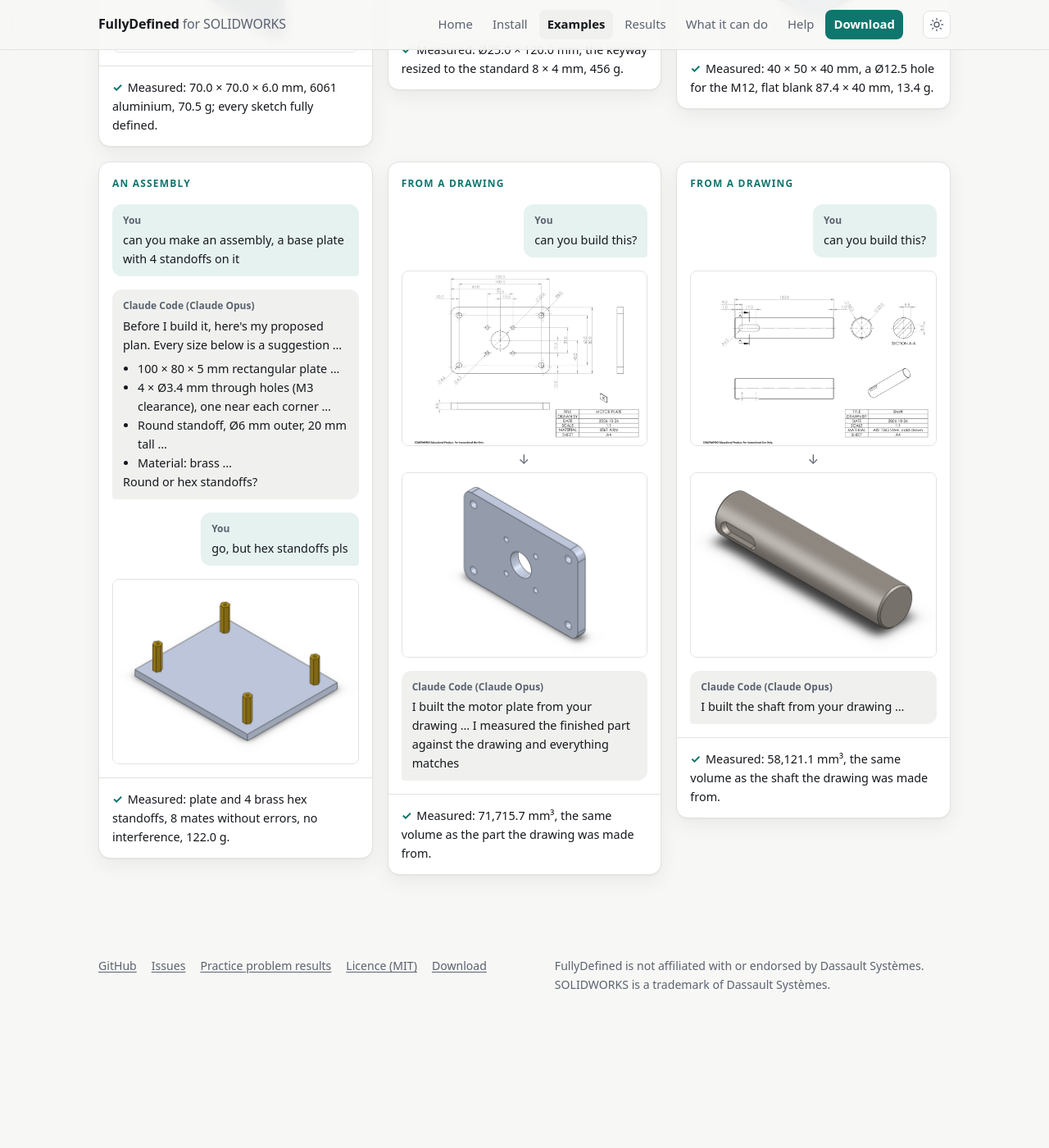
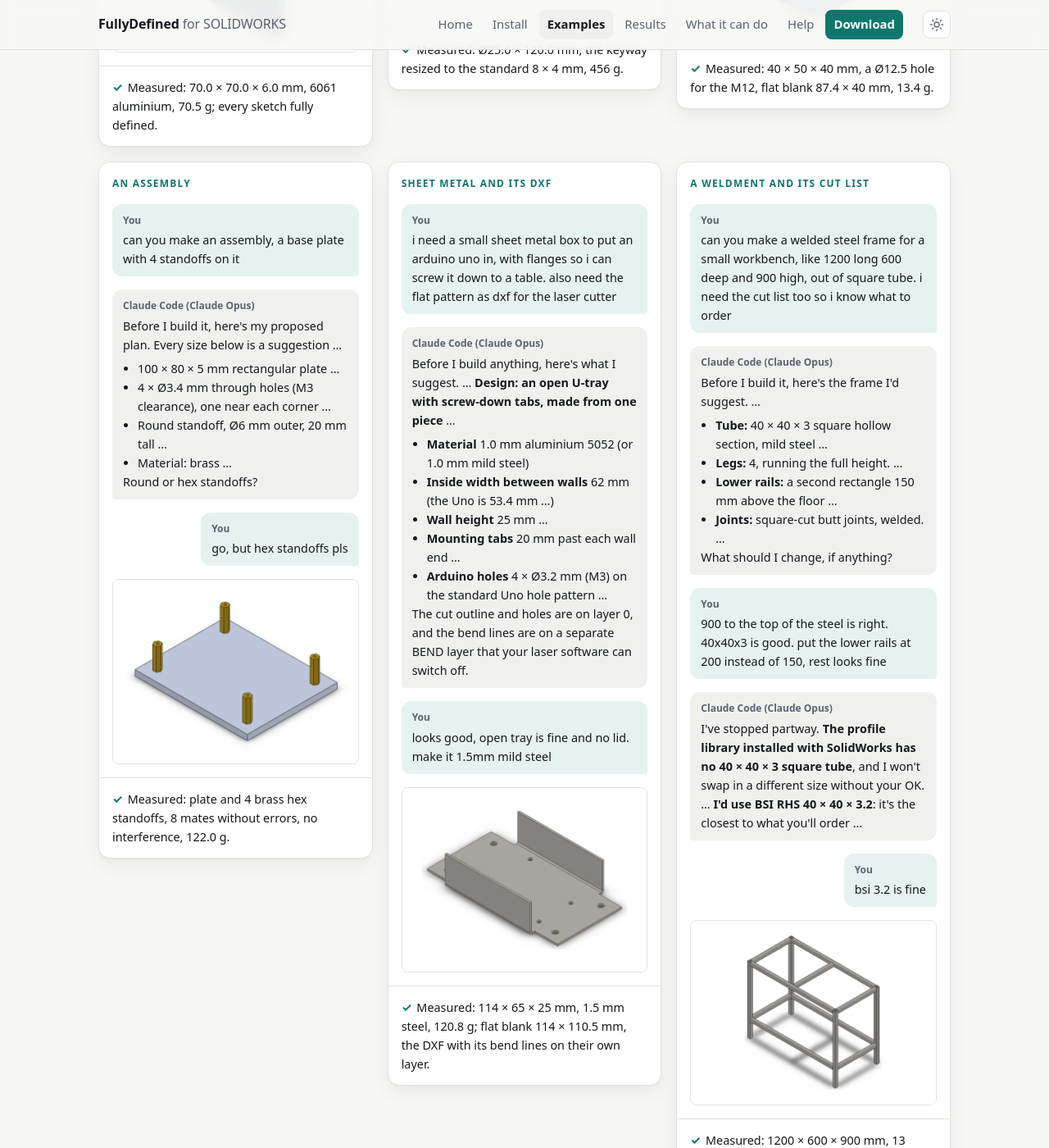
Before and after one commit to adinomyerson/FullyDefined-AI-for-SOLIDWORKS, a Jekyll site: the page built from examples.html, in a window 1280 px wide and 1400 px high, scrolled down 1053 px. Shown: the whole window at 82% size. Built offline with Jekyll 4.4.1, drawn with Linux system fonts in a browser that asks for light colours; before the commit the page ends 2313 px from its top, so only the background shows below that; some of the changed text lies outside the part shown.

Commit message:
Examples: an Arduino tray and its DXF, a workbench frame and its cut list, a door hinge and its assembly drawing

```diff
--- a/examples.html
+++ b/examples.html
@@ -58,6 +58,52 @@ The AI's words are shortened (…), never changed.</p>
   </div>
 
   <div class="example">
+    <p class="kind">Sheet metal and its DXF</p>
+    <div class="bubble you"><span class="who">You</span>i need a small sheet metal box to put an arduino uno in, with flanges so i can screw it down to a table. also need the flat pattern as dxf for the laser cutter</div>
+    <div class="bubble ai"><span class="who">Claude Code (Claude Opus)</span>Before I build anything, here's what I
+      suggest. … <b>Design: an open U-tray with screw-down tabs, made from one piece</b> …<ul><li><b>Material</b> 1.0 mm
+      aluminium 5052 (or 1.0 mm mild steel)</li><li><b>Inside width between walls</b> 62 mm (the Uno is 53.4 mm …)</li>
+      <li><b>Wall height</b> 25 mm …</li><li><b>Mounting tabs</b> 20 mm past each wall end …</li><li><b>Arduino
+      holes</b> 4 × Ø3.2 mm (M3) on the standard Uno hole pattern …</li></ul>The cut outline and holes are on layer 0,
+      and the bend lines are on a separate BEND layer that your laser software can switch off.</div>
+    <div class="bubble you"><span class="who">You</span>looks good, open tray is fine and no lid. make it 1.5mm mild steel</div>
+    <div class="shot"><img src="images/examples/tray.png" width="1200" height="900" alt="The sheet metal Arduino tray the AI built" loading="lazy"></div>
+    <p class="result"><span class="tick">✓</span>Measured: 114 × 65 × 25 mm, 1.5 mm steel, 120.8 g; flat blank 114 × 110.5 mm, the DXF with its bend lines on their own layer.</p>
+  </div>
+
+  <div class="example">
+    <p class="kind">A weldment and its cut list</p>
+    <div class="bubble you"><span class="who">You</span>can you make a welded steel frame for a small workbench, like 1200 long 600 deep and 900 high, out of square tube. i need the cut list too so i know what to order</div>
+    <div class="bubble ai"><span class="who">Claude Code (Claude Opus)</span>Before I build it, here's the frame I'd
+      suggest. …<ul><li><b>Tube:</b> 40 × 40 × 3 square hollow section, mild steel …</li><li><b>Legs:</b> 4, running the
+      full height. …</li><li><b>Lower rails:</b> a second rectangle 150 mm above the floor …</li><li><b>Joints:</b>
+      square-cut butt joints, welded. …</li></ul>What should I change, if anything?</div>
+    <div class="bubble you"><span class="who">You</span>900 to the top of the steel is right. 40x40x3 is good. put the lower rails at 200 instead of 150, rest looks fine</div>
+    <div class="bubble ai"><span class="who">Claude Code (Claude Opus)</span>I've stopped partway. <b>The profile
+      library installed with SolidWorks has no 40 × 40 × 3 square tube</b>, and I won't swap in a different size without
+      your OK. … <b>I'd use BSI RHS 40 × 40 × 3.2</b>: it's the closest to what you'll order …</div>
+    <div class="bubble you"><span class="who">You</span>bsi 3.2 is fine</div>
+    <div class="shot"><img src="images/examples/frame.png" width="1200" height="900" alt="The welded workbench frame the AI built" loading="lazy"></div>
+    <p class="result"><span class="tick">✓</span>Measured: 1200 × 600 × 900 mm, 13 members, 37.0 kg; cut list 4 × 900, 4 × 1120 and 5 × 520 mm of 40 × 40 × 3.2 tube.</p>
+  </div>
+
+  <div class="example">
+    <p class="kind">A moving assembly and its drawing</p>
+    <div class="bubble you"><span class="who">You</span>can you make me a simple door hinge as an assembly, two leaves and a pin, and it should actually swing</div>
+    <div class="bubble ai"><span class="who">Claude Code (Claude Opus)</span>Before I build anything, here's what I plan
+      to make. …<ul><li><b>Hinge height (along the pin)</b> 75 mm</li><li><b>Knuckles</b> 5 knuckles, 15 mm each …</li>
+      <li><b>Pin</b> Ø4 × 75 mm plain pin, 0.2 mm clearance in the hole so it turns freely</li></ul>… <b>Optional swing
+      limit</b> from 0° (closed, leaves face to face) to 180° (open flat), so it can't swing through itself.</div>
+    <div class="bubble you"><span class="who">You</span>sizes are fine. yes do the 0-180 limit, and keep the screw holes</div>
+    <div class="bubble ai"><span class="who">Claude Code (Claude Opus)</span>The hinge is built and it swings: leaf B
+      turns on the pin from closed (0°) to open flat (180°) and stops at both ends. …</div>
+    <div class="shot"><img src="images/examples/hinge.png" width="1200" height="900" alt="The door hinge assembly the AI built, open at 90 degrees" loading="lazy"></div>
+    <div class="bubble you"><span class="who">You</span>nice. can you also make an assembly drawing of it with a section through the pin, a parts list and balloons, as a pdf</div>
+    <div class="shot"><img class="drawing" src="images/examples/hinge_drawing.png" width="1819" height="1287" alt="The hinge's assembly drawing: three views, section A-A through the pin, an isometric view with balloons, and the parts list" loading="lazy"></div>
+    <p class="result"><span class="tick">✓</span>Measured: 3 parts, 5 mates without errors, no interference; it swings 0–180° and stops at both ends. The drawing has section A-A, a parts list and balloons 1–3.</p>
+  </div>
+
+  <div class="example">
     <p class="kind">From a drawing</p>
     <div class="bubble you"><span class="who">You</span>can you build this?</div>
     <div class="pair"><img class="drawing" src="images/examples/plate_drawing.png" width="2000" height="1415" alt="An engineering drawing of a motor plate" loading="lazy"><span class="arrow">→</span><img src="images/examples/from_plate.png" width="1200" height="900" alt="The plate built from the drawing" loading="lazy"></div>
```
Also changed, not shown: images/examples/frame.png (added), images/examples/hinge.png (added), images/examples/hinge_drawing.png (added), images/examples/tray.png (added).
